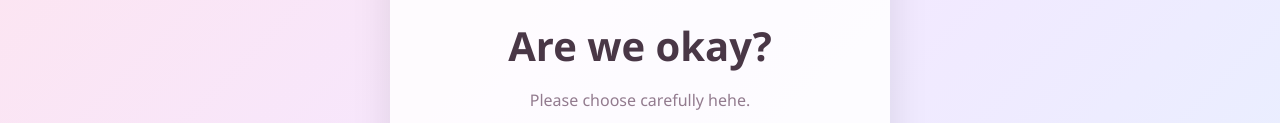
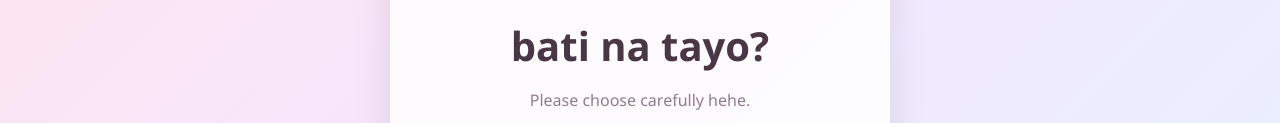
Before and after one commit to zephyrz25/cypp, a plain HTML site: page index.html in a window 1280 px wide. Shown: the part 338-461 px from the top of the page. Drawn offline with Linux system fonts and the light colour scheme.

Commit message:
Update index.html

```diff
--- a/index.html
+++ b/index.html
@@ -4,7 +4,7 @@
 <head>
     <meta charset="UTF-8">
     <meta name="viewport" content="width=device-width, initial-scale=1.0">
-    <title>Are we okay?</title>
+    <title>bati na tayo</title>
 
     <style>
         * {
@@ -117,7 +117,7 @@
     <div class="container">
         <div class="heart">💗</div>
 
-        <h1>Are we okay?</h1>
+        <h1>bati na tayo?</h1>
         <p>Please choose carefully hehe.</p>
 
         <div class="buttons">
```
